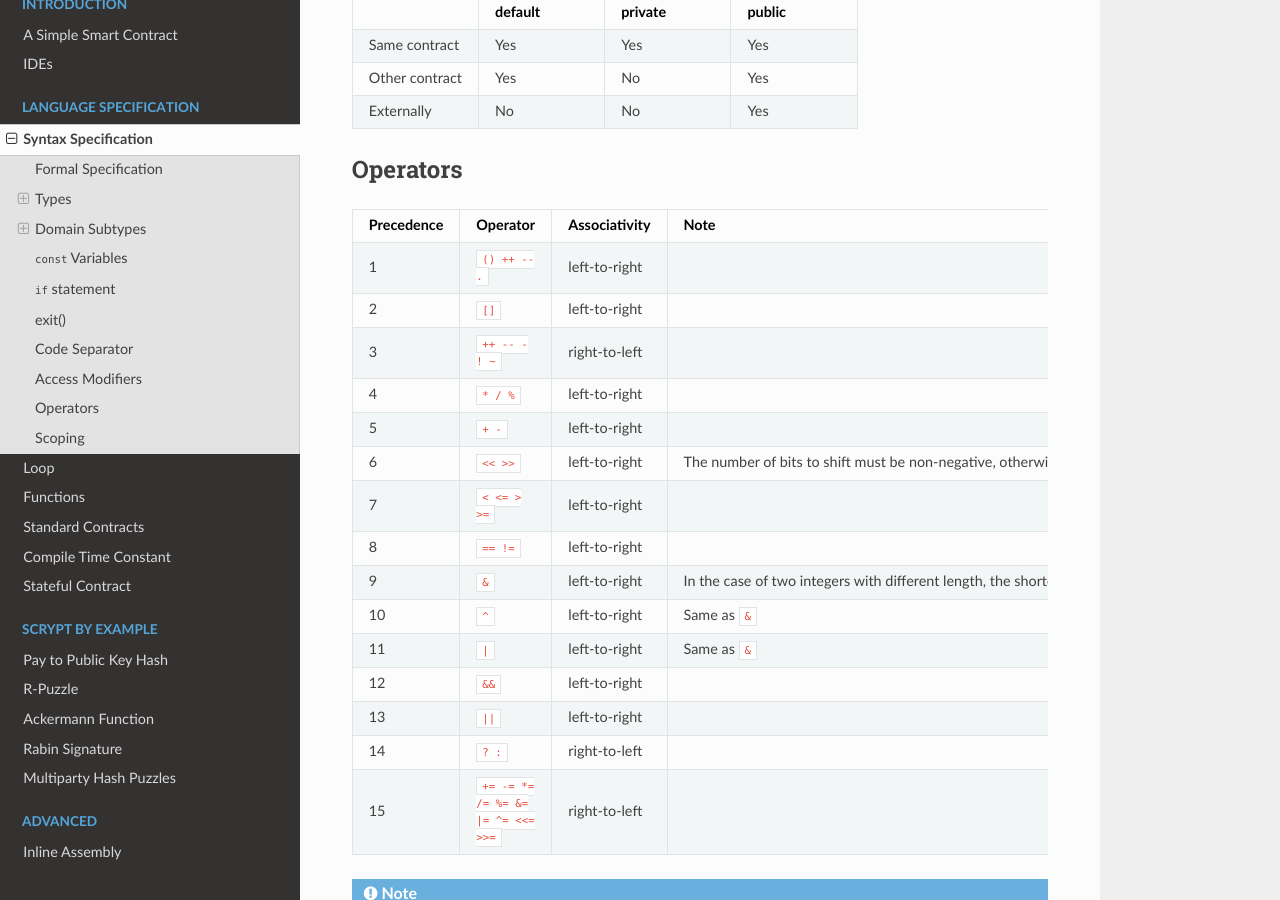
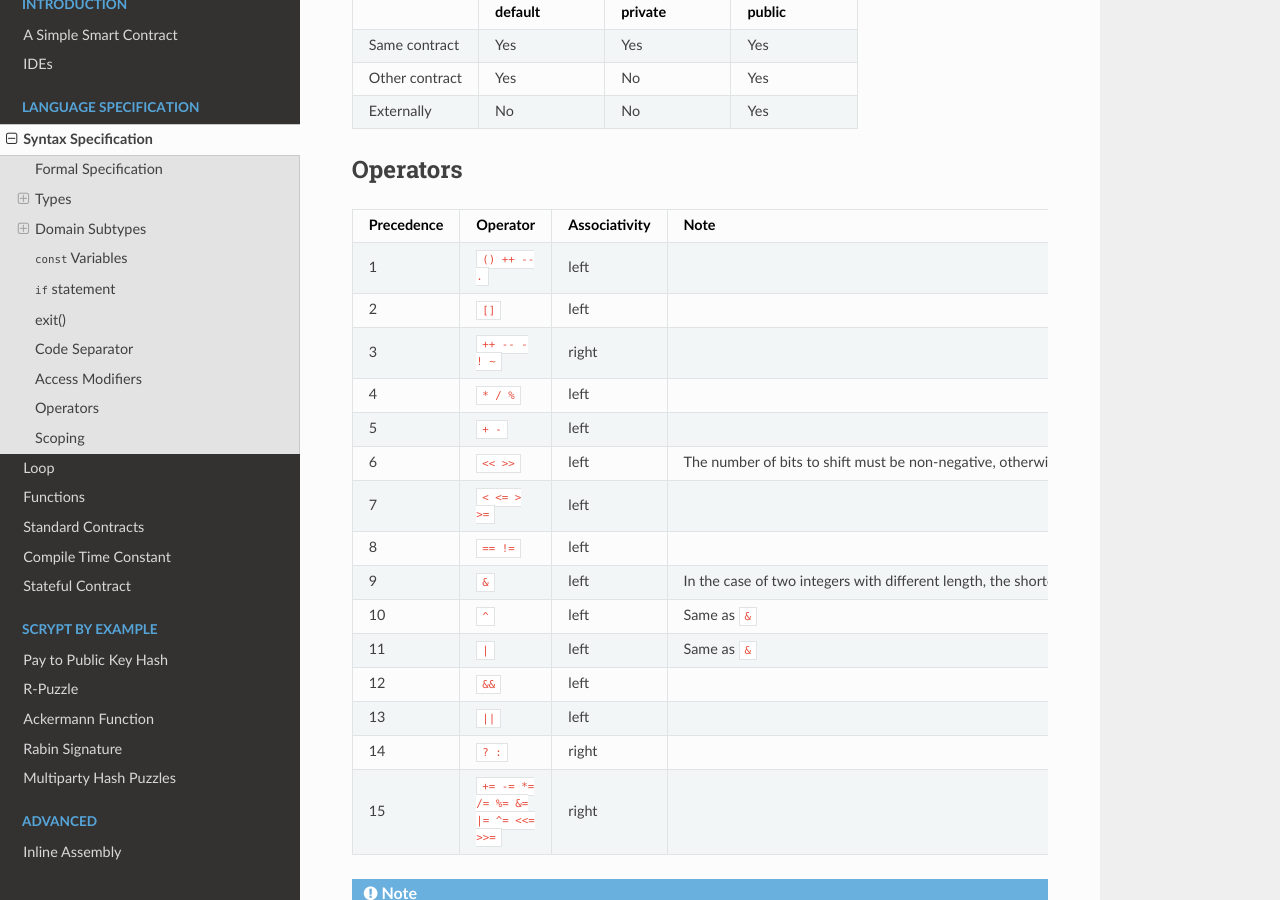
Before and after one commit to sCrypt-Inc/specification, a Sphinx documentation site: the page built from docs/syntax.rst, in a window 1280 px wide and 900 px high, scrolled down 4976 px. Built offline with Sphinx 7.4.7 and the Read the Docs theme 2.0.0, drawn with Linux system fonts in a browser that asks for light colours.

Commit message:
left/right

```diff
--- a/docs/syntax.rst
+++ b/docs/syntax.rst
@@ -417,75 +417,75 @@ Operators
 
     * - 1
       - ``() ++ -- .``
-      - left-to-right
+      - left
       -
     * - 2
       - ``[]``
-      - left-to-right
+      - left
       -
     * - 3
       - ``++ -- - ! ~``
-      - right-to-left
+      - right
       -
 
     * - 4
       - ``* / %``
-      - left-to-right
+      - left
       -
 
     * - 5
       - ``+ -``
-      - left-to-right
+      - left
       -
 
     * - 6
       - ``<< >>``
-      - left-to-right
+      - left
       - The number of bits to shift must be non-negative, otherwise evaluation fails immediately
 
     * - 7
       - ``< <= > >=``
-      - left-to-right
+      - left
       -
 
     * - 8
       - ``== !=``
-      - left-to-right
+      - left
       -
 
     * - 9
       - ``&``
-      - left-to-right
+      - left
       - In the case of two integers with different length, the shorter one with be expanded first to be the same legnth with the longer one using `num2bin`
 
     * - 10
       - ``^``
-      - left-to-right
+      - left
       - Same as ``&``
 
     * - 11
       - ``|``
-      - left-to-right
+      - left
       - Same as ``&``
 
     * - 12
       - ``&&``
-      - left-to-right
+      - left
       -
 
     * - 13
       - ``||``
-      - left-to-right
+      - left
       -
 
     * - 14
       - ``? :``
-      - right-to-left
+      - right
       -
 
     * - 15
       - ``+= -= *= /= %= &= |= ^= <<= >>=``
-      - right-to-left
+      - right
       -
 
 .. Note::
```
Also changed, not shown: 1 other file.
